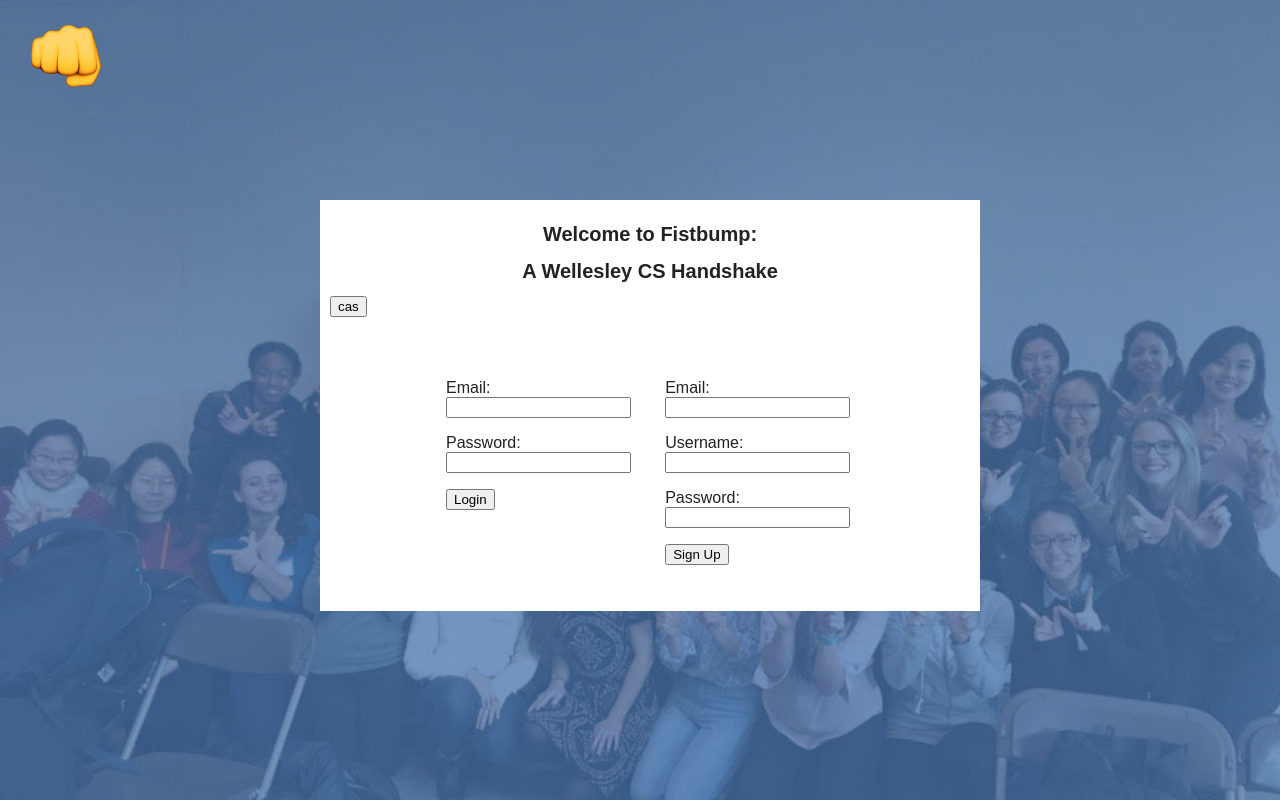
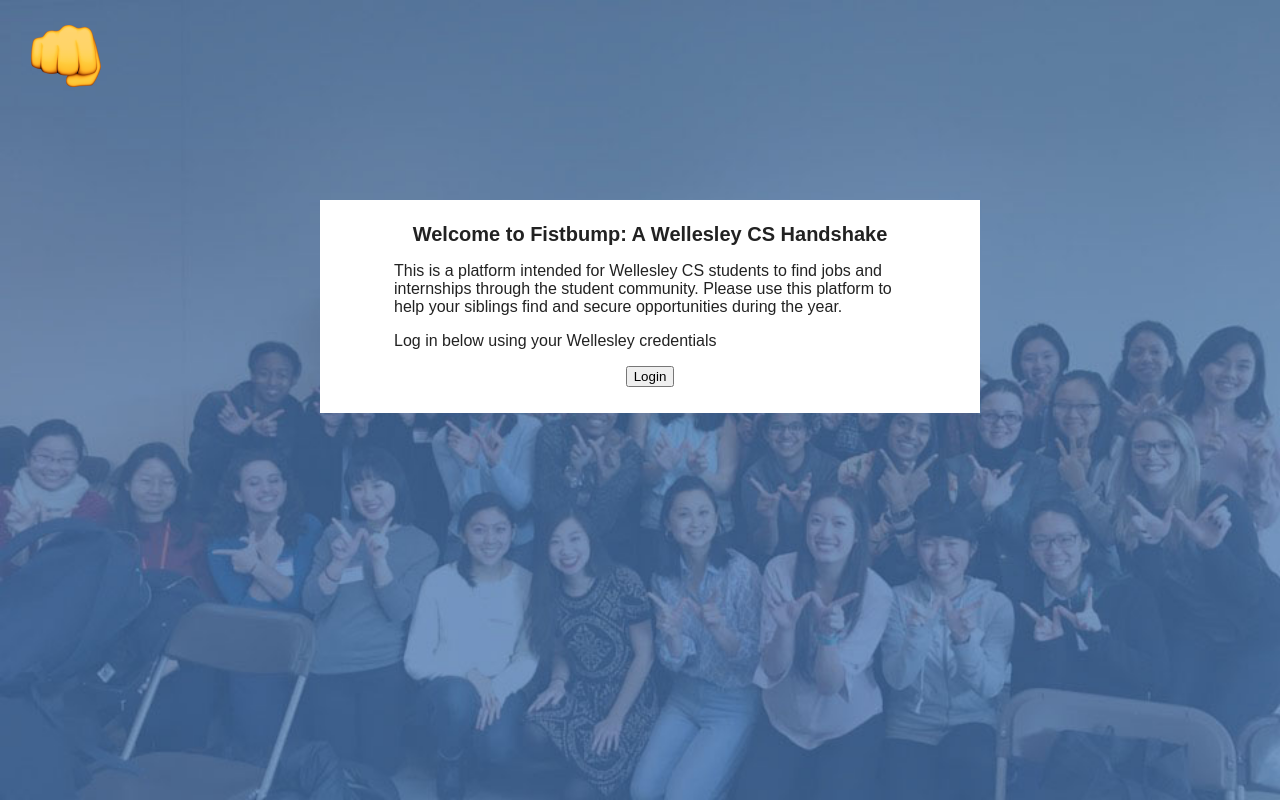
Before and after one commit to Wellesley-CS304-SP18/semester-project-fistbump, a Flask app: page /login_pg/ in a window 1280 px wide. Run offline with Flask 2, Linux system fonts and the light colour scheme; some libraries are stand-ins or nearby versions.

Commit message:
new css things

```diff
--- a/static/style.css
+++ b/static/style.css
@@ -8,6 +8,8 @@ body{
   max-width: 100%;
   overflow-x: hidden;
 }
+
+
 
 /*header*/
 
@@ -40,7 +42,30 @@ header{
   left:2%
 }
 
+.user{
+  color:white;
+  text-decoration-line: none;
+}
+
+.user:visited{
+  color:white;
+  text-decoration-line: none;
+}
+
 /*login page*/
+.cas{
+  width:80%;
+  margin:auto;
+}
+
+.cas form{
+  text-align:center;
+}
+
+.center_text{
+  width:80%;
+  margin:auto;
+}
 
 #login_body{
   background-image: url("wecode.jpg");
@@ -154,6 +179,8 @@ header{
   margin:5%;
 }
 
+/*home*/
+
 #opportunities{
   width:80%;
   margin:auto;
@@ -169,14 +196,18 @@ h1{
   text-align:center;
 }
 
-/* //fix this
-.account_info{
-  margin-left:75%;
-  margin-top:-5%;
+.opp_listing{
+  color: black;
+  text-decoration-line:none;
 }
 
-.search{
-  padding-left:1%;
-  padding-bottom:1%;
+.opp_listing:visited{
+  color: black;
+  text-decoration-line:none;
 }
-*/
+
+/*job form*/
+.job_form, .rev_form{
+  width:75%;
+  margin:auto;
+}
--- a/templates/base.html
+++ b/templates/base.html
@@ -20,7 +20,7 @@
           {{message}}
         {% endfor %}
 
-        <div class = 'account_info'> <p> Logged in as <a href = "{{ url_for('profile') }}">{{uName}}</a> </p>
+        <div class = 'account_info'> <p> Logged in as <a class = 'user' href = "{{ url_for('profile') }}">{{uName}}</a> </p>
 
           <form action="/logout/">
             <button class = 'logout-style'>logout</button>
--- a/templates/home.html
+++ b/templates/home.html
@@ -55,7 +55,7 @@
   <div id="opportunities">
       <h1> Current Job Opportunities: </h1>
     {% for opportunity in opportunities %}
-      <p><a href="{{url_for('job',jobID=opportunity.jobID)}}">ID:{{opportunity.jobID}}//{{opportunity.positionName}}//{{opportunity.companyName}}</a></p>
+      <p><a class = 'opp_listing'href="{{url_for('job',jobID=opportunity.jobID)}}">ID:{{opportunity.jobID}}//{{opportunity.positionName}}//{{opportunity.companyName}}</a></p>
         {% for location in locations %}
           <p>{{location}}</p>
 	{% endfor %}
--- a/templates/login.html
+++ b/templates/login.html
@@ -13,33 +13,22 @@
     <img src = "{{url_for('static', filename='fistbump.png')}}" alt = 'iphone fistbump emoji' class = 'logo'>
 
       <div class = 'login'>
-        <h1>Welcome to Fistbump:</h1>
-        <h1>A Wellesley CS Handshake</h1>
+        <h1>Welcome to Fistbump: A Wellesley CS Handshake</h1>
+
+        <div class = 'center_text'>
+          <p> This is a platform intended for Wellesley CS students to find
+            jobs and internships through the student community. Please use this platform
+            to help your siblings find and secure opportunities during the year. </p>
+
+          <p> Log in below using your Wellesley credentials </p>
+
+        </div>
 
         {% for message in get_flashed_messages() %}
               {{message}}
         {% endfor %}
 
-	<form action="/login/"><button>cas</button></form>
-
-        <div class= "center">
-          <div class = "block">
-            <form method="post" action="">
-              <p><label for="email">Email: <input type="text" name="email"></label></p>
-              <p><label for="passwd">Password: <input type="password" name="pwd"></label></p>
-              <p><button type="submit" name="submit"3 value="login">Login</button></p>
-            </form>
-          </div> <!--login_block-->
-
-          <div class = "block">
-            <form method="post" action="">
-              <p><label for="userid">Email: <input type="text" name="email"></label></p>
-              <p><label for="userid">Username: <input type="text" name="uName"></label></p>
-              <p><label for="passwd">Password: <input type="password" name="pwd"></label></p>
-              <p><button type="submit" name="submit" value="register">Sign Up</button></p>
-            </form>
-          </div> <!-- signup_block-->
-        </div> <!--center -->
+	<div class = 'cas'> <form action="/login/"><button>Login</button></form> </div>
       </div> <!-- login -->
   </div>
 
```
Also changed, not shown: templates/jobLocation.html (+13 -10 lines), templates/job_form.html (+9 -2 lines), templates/review_form.html (+9 -14 lines), images/default.jpg (added).
